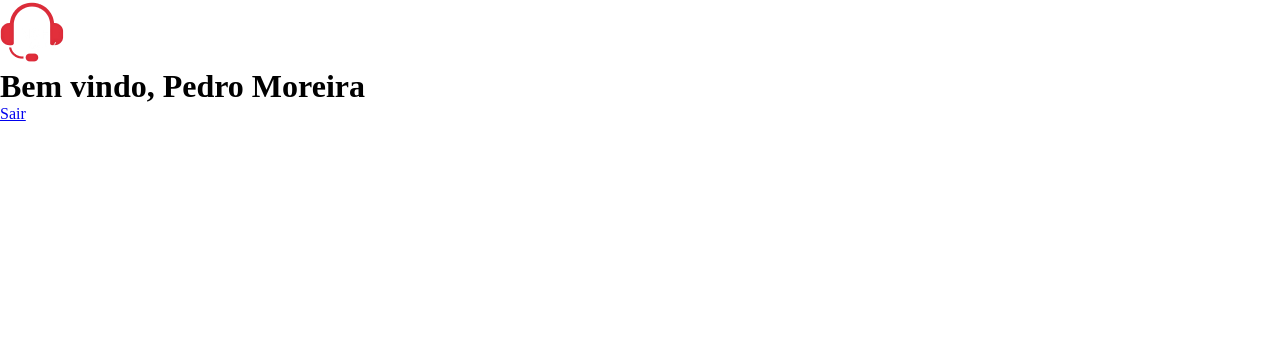
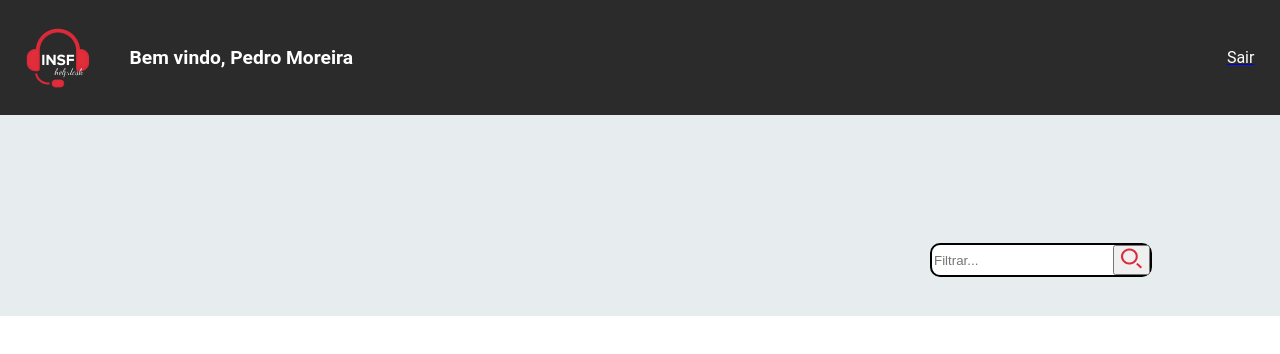
Before and after one commit to AlissonSilva02/AtividadeChamadas, a React (Create React App) app in the folder frontend/: page / in a window 1280 px wide. Shown: the top 354 px of the page. Built offline with nearby package versions, Linux system fonts and the light colour scheme.

Commit message:
fazer em casa

```diff
--- a/frontend/src/components/cabecalho/index.jsx
+++ b/frontend/src/components/cabecalho/index.jsx
@@ -0,0 +1,24 @@
+import { Link } from "react-router-dom";
+import './index.scss'
+
+
+export default function Cabecalho() {
+
+
+    return (
+        <div className="componente-cabecalho">
+            <div className="bem_vindo">
+                <img src="/assets/images/healp.png" alt="" />
+                <h2>Bem vindo, Pedro Moreira</h2>
+            </div>
+
+            <Link to={-1}>
+                <div className="sair">
+
+                    <p>Sair</p>
+
+                </div>
+            </Link>
+        </div>
+    )
+}
--- a/frontend/src/components/cabecalho/index.scss
+++ b/frontend/src/components/cabecalho/index.scss
@@ -0,0 +1,21 @@
+.componente-cabecalho{
+    display: flex;
+    padding: 2%;
+    justify-content: space-between;
+    background-color:#2B2B2B;
+    color: #ffffff;
+    align-items: center;
+    font-family: Roboto;
+
+    .bem_vindo{
+        display: flex;
+        gap: 40px;
+        font-size: 0.8rem;
+        align-items: center;
+    }
+
+    .sair{
+
+            color: #ffffff;
+    }
+}
--- a/frontend/src/index.scss
+++ b/frontend/src/index.scss
@@ -1,7 +1,9 @@
-/*@font-face {
-    font-family: Inter;
-    src: url('../public/assets/fonts/Inter-VariableFont_opsz\,wght.ttf');
-}*/
+@font-face {
+    font-family: Roboto;
+    src: url('https://fonts.googleapis.com/css2?family=Roboto:ital,wght@0,100;0,300;0,400;0,500;0,700;0,900;1,100;1,300;1,400;1,500;1,700;1,900&display=swap');
+}
+
+
 
 
 *{
--- a/frontend/src/pages/Landing/index.jsx
+++ b/frontend/src/pages/Landing/index.jsx
@@ -1,22 +1,28 @@
 import React, { useState, useEffect } from "react";
 import "./index.scss";
-import { Link, useNavigate } from "react-router-dom";
+import { Link } from "react-router-dom";
 import axios from "axios";
+import Cabecalho from "../../components/cabecalho";
 
 
 export default function App() {
+    const [filtro, setFiltro] = useState();
 
 
+    function filtros() {
+
+    }
+
     return (
-        <div className="componente-cabecalho">
-            <div className="bem_vindo">
-                <img src="/assets/images/healp.png" alt="" />
-                <h1>Bem vindo, Pedro Moreira</h1>
-            </div>
-            <div className="sair">
-                <Link to={-1}>
-                    <p>Sair</p>
-                </Link>
+        <div className="landing">
+            <Cabecalho />
+
+            <div className="pesquisar">
+
+                <div className="lupa">
+                    <input type="text" placeholder="Filtrar..."  onChange={(e) => setFiltro((e.target.value))} />
+                    <button onClick={filtros}> <img src="/assets/images/lupa.png" alt="" /></button>
+                </div>
             </div>
         </div>
     )
--- a/frontend/src/pages/Landing/index.scss
+++ b/frontend/src/pages/Landing/index.scss
@@ -0,0 +1,32 @@
+.landing {
+    background-color: #E7ECEF;
+    display: flex;
+    flex-direction: column;
+
+    .pesquisar {
+        display: flex;
+        justify-content: flex-end;
+        padding-right: 10%;
+        padding-top: 10%;
+        padding-bottom: 3%;
+
+
+        .lupa {
+            display: flex;
+            border: 2px solid black;
+            border-radius: 10px;
+            background-color: #ffffff;
+            input {
+                border: none;
+                background: none;
+                width: 100%;
+            }
+
+            button{
+            img{
+                border: none;
+                background: none;
+            }}
+        }
+    }
+}
--- a/frontend/src/pages/cadastrar/index.jsx
+++ b/frontend/src/pages/cadastrar/index.jsx
@@ -2,10 +2,13 @@ import React, { useState, useEffect} from "react"; // Mantenha apenas esta linha
 import "./index.scss";
 import { Link } from "react-router-dom";
 import axios from "axios";
+import Cabecalho from "../../components/cabecalho";
 
 export default function Cadastrar() {
 
     return(
-        <div>bom dia</div>
+        <div className="pagina-cadastrar">
+            <Cabecalho/>
+        </div>
     )
 }
```
Also changed, not shown: frontend/public/assets/images/lupa.png (added).
